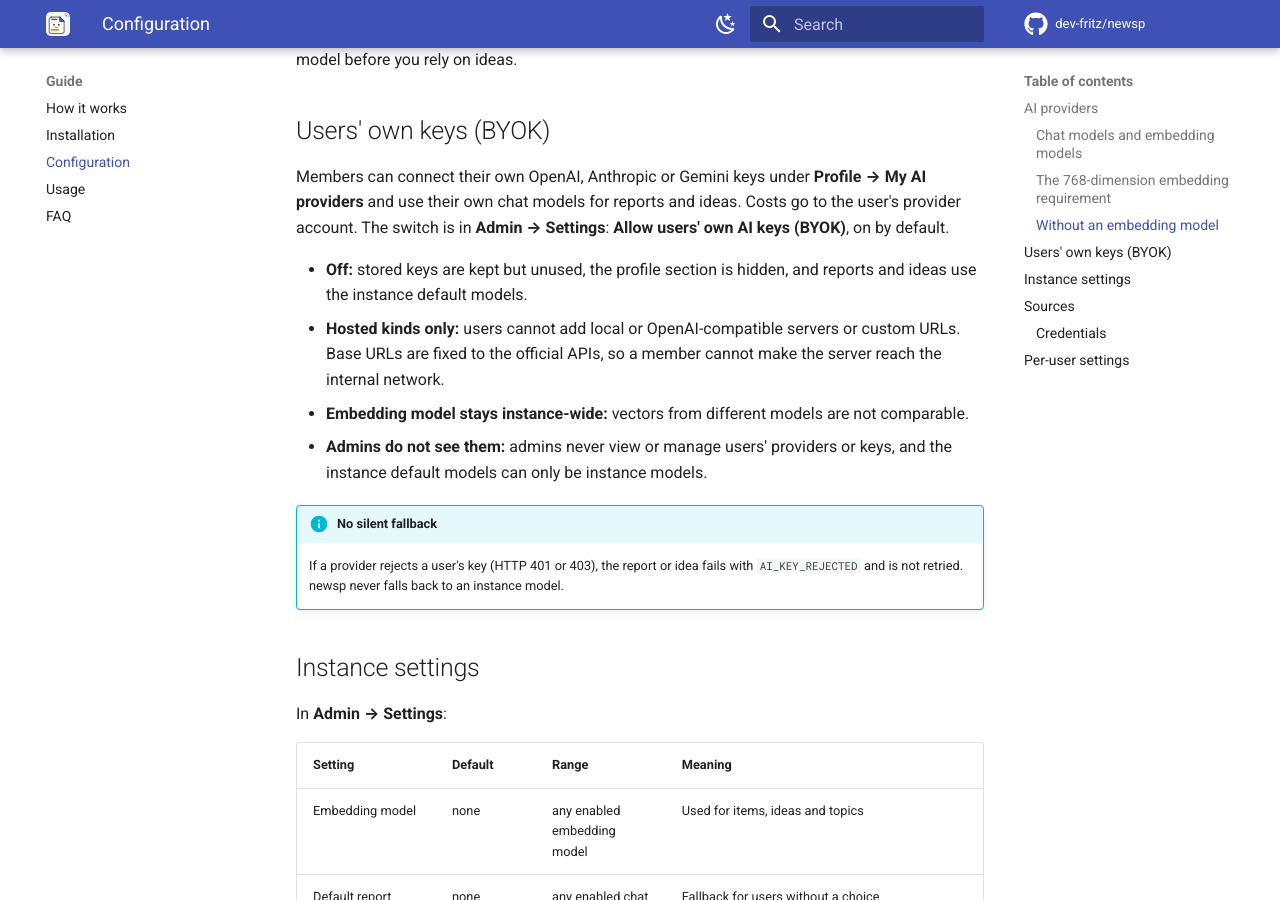
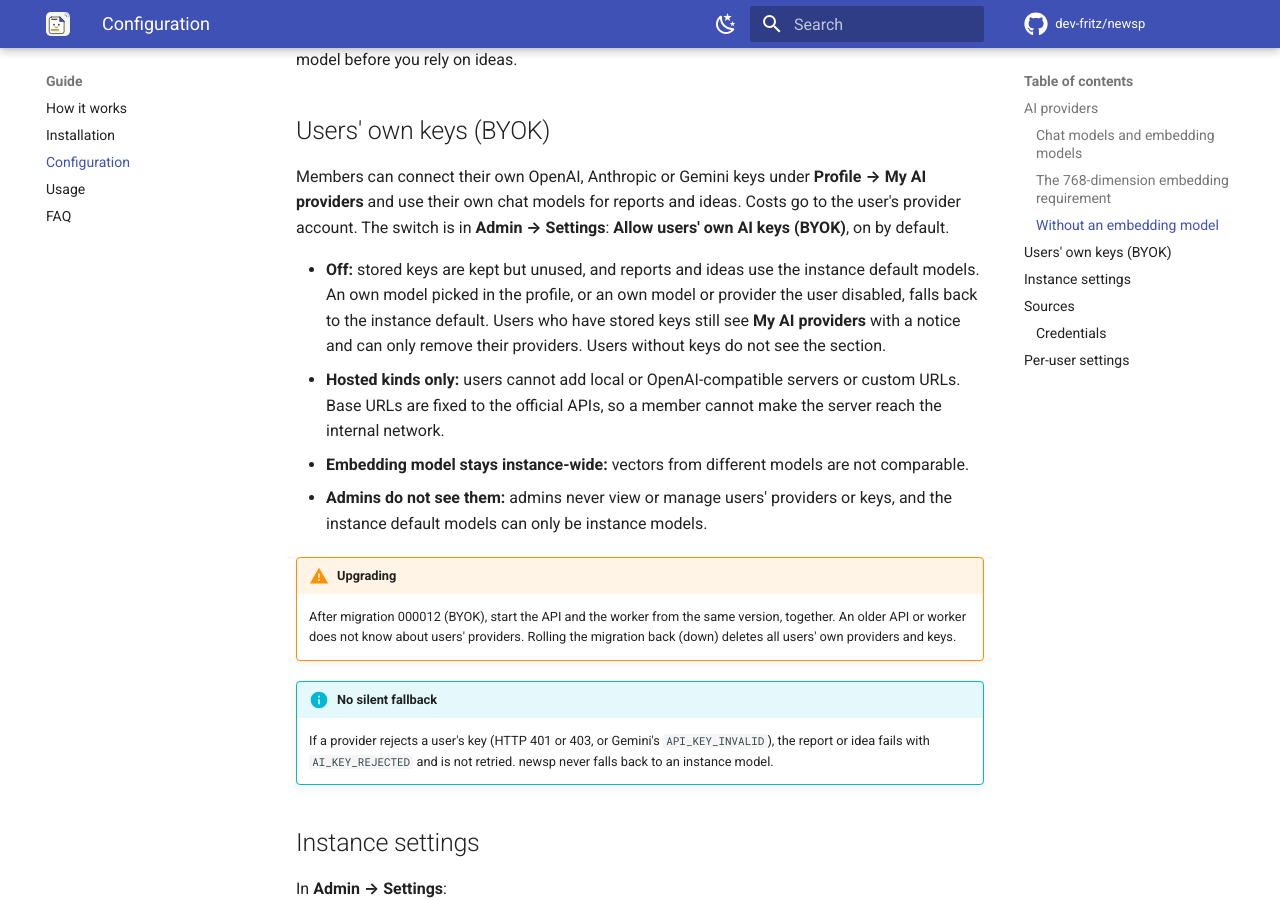
Before and after one commit to dev-fritz/newsp, an MkDocs documentation site: the page built from docs/configuration.md, in a window 1280 px wide and 900 px high, scrolled down 2525 px. Built offline with MkDocs 1.6.1 and Material for MkDocs 9.7.7, drawn with Linux system fonts in a browser that asks for light colours; comment, search, counter and statistics services are not loaded.

Commit message:
docs: describe BYOK-off behavior and Gemini invalid key errors
Refs: NEWSP-22, NEWSP-100

```diff
--- a/docs/configuration.md
+++ b/docs/configuration.md
@@ -104,16 +104,23 @@ Members can connect their own OpenAI, Anthropic or Gemini keys under **Profile
 and use their own chat models for reports and ideas. Costs go to the user's provider account.
 The switch is in **Admin → Settings**: **Allow users' own AI keys (BYOK)**, on by default.
 
-- **Off:** stored keys are kept but unused, the profile section is hidden, and reports and ideas
-  use the instance default models.
+- **Off:** stored keys are kept but unused, and reports and ideas use the instance default models.
+  An own model picked in the profile, or an own model or provider the user disabled, falls back to
+  the instance default. Users who have stored keys still see **My AI providers** with a notice and
+  can only remove their providers. Users without keys do not see the section.
 - **Hosted kinds only:** users cannot add local or OpenAI-compatible servers or custom URLs. Base
   URLs are fixed to the official APIs, so a member cannot make the server reach the internal network.
 - **Embedding model stays instance-wide:** vectors from different models are not comparable.
 - **Admins do not see them:** admins never view or manage users' providers or keys, and the
   instance default models can only be instance models.
 
+!!! warning "Upgrading"
+    After migration 000012 (BYOK), start the API and the worker from the same version, together. An
+    older API or worker does not know about users' providers. Rolling the migration back (down)
+    deletes all users' own providers and keys.
+
 !!! info "No silent fallback"
-    If a provider rejects a user's key (HTTP 401 or 403), the report or idea fails with
+    If a provider rejects a user's key (HTTP 401 or 403, or Gemini's `API_KEY_INVALID`), the report or idea fails with
     `AI_KEY_REJECTED` and is not retried. newsp never falls back to an instance model.
 
 ## Instance settings
```
Also changed, not shown: docs/usage.md (+3 -0 lines).
